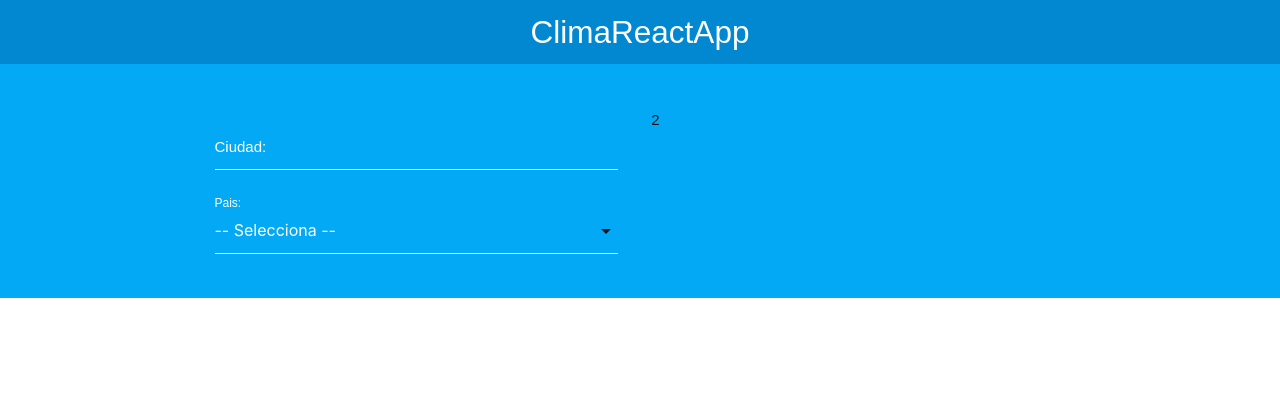
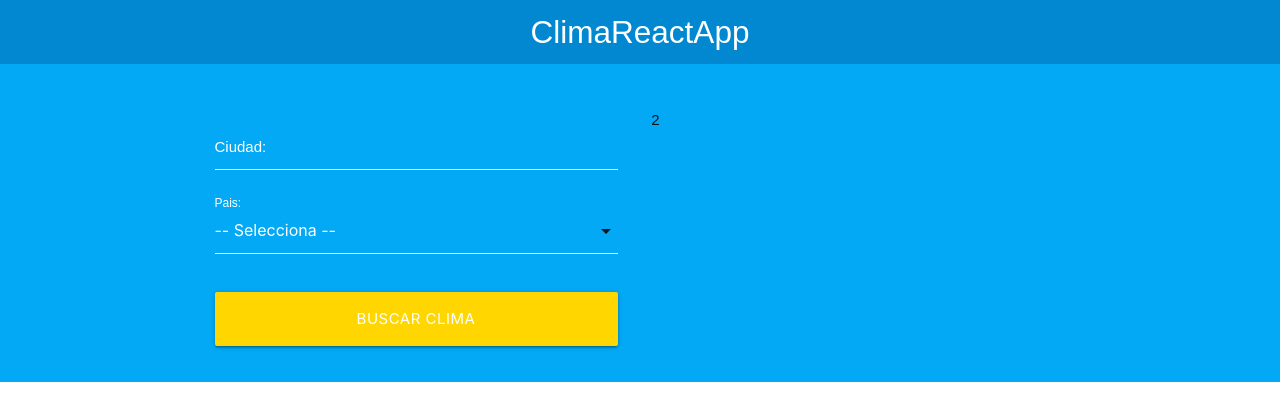
Before and after one commit to johanBautista/clima_react, a React (Create React App) app: page / in a window 1280 px wide. Shown: the top 420 px of the page. Built offline with nearby package versions, Linux system fonts and the light colour scheme.

Commit message:
handlesubmit

```diff
--- a/src/components/Formulario.js
+++ b/src/components/Formulario.js
@@ -9,6 +9,8 @@ const Formulario = () => {
   //
   const { ciudad, pais } = busqueda;
   //
+  const [error, guardarError] = useState(false);
+  //
   const handleChange = (e) => {
     //
     guardarBusqueda({
@@ -16,9 +18,21 @@ const Formulario = () => {
       [e.target.name]: e.target.value,
     });
   };
+
+  const handleSubmit = (e) => {
+    e.preventDefault();
+    if (ciudad.trim() === '' || pais.trim() === '') {
+      guardarError(true);
+      return;
+    }
+    guardarError(false);
+  };
   return (
     <div>
-      <form>
+      <form onSubmit={handleSubmit}>
+        {error ? (
+          <p className="error red darken-4">Todos los campos Obligatorios</p>
+        ) : null}
         <div className="input-field col s12">
           <input
             type="text"
@@ -42,6 +56,14 @@ const Formulario = () => {
           </select>
           <label htmlFor="pais">Pais:</label>
         </div>
+        <div className="input-field col s12">
+          <button
+            type="submit"
+            className="waves-effect waves-light btn-large btn-block yellow accent-4 col s12"
+          >
+            Buscar Clima
+          </button>
+        </div>
       </form>
     </div>
   );
```
